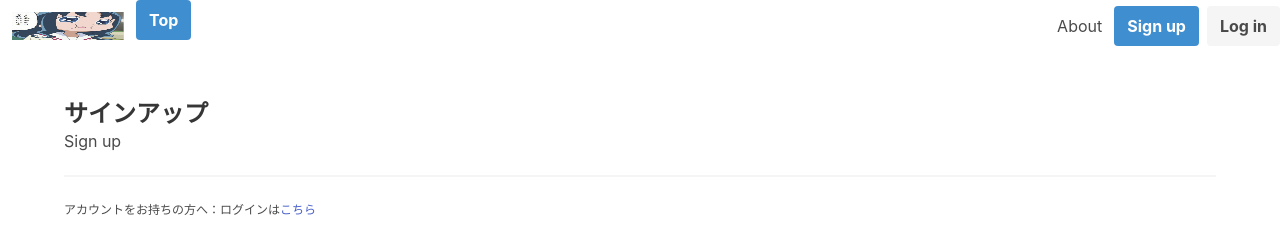
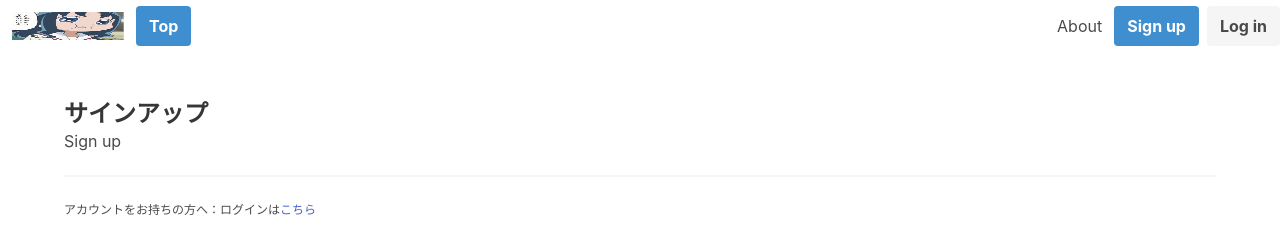
Before and after one commit to rekiminadukithorn/wakaruyo, a Django app: page /signup/ in a window 1280 px wide. Shown: the top 244 px of the page. Run offline with Django 3.2, Linux system fonts and the light colour scheme; some libraries are stand-ins or nearby versions.

Commit message:
topボタン消えないようにして位置もボタンの位置にしました

```diff
--- a/cms/templates/cms/base.html
+++ b/cms/templates/cms/base.html
@@ -18,7 +18,6 @@
                 <a class="navbar-item" href="/">
                     <img src="{% static 'images/erika.png' %}" width="112" height="28">
                 </a>
-                <a class="button is-info navbar-item" href="{% url 'cms:top' %}"><strong>Top</strong></a> <!--なんかどのページからでもトップに帰れた方が良いかと思ったので付けたけど、なんかカーソル合わせると消えるんだが-->
                 <!-- HAMBURGER MENU -->
                 <a role="button" class="navbar-burger burger" aria-label="menu" aria-expanded="false" data-target="my-menu">
                     <span aria-hidden="true"></span>
@@ -27,7 +26,12 @@
                 </a>
             </div>
             <div class="navbar-menu" id="my-menu">
-                <div class="navbar-end">
+                <div class="navbar-start"> <!--navverの左側に表示される-->
+                  <div class="buttons">
+                    <a class="button is-info navbar-item" href="{% url 'cms:top' %}"><strong>Top</strong></a> <!--どこからでもtopに戻れるように-->
+                  </div>
+                </div>
+                <div class="navbar-end"> <!--navverの右側に表示される-->
                     {% if user.is_authenticated %}
                     <a class="navbar-item" href="{% url 'cms:logout' %}">Log out</a>
                     {% else %}
```
Also changed, not shown: 1 other file.
